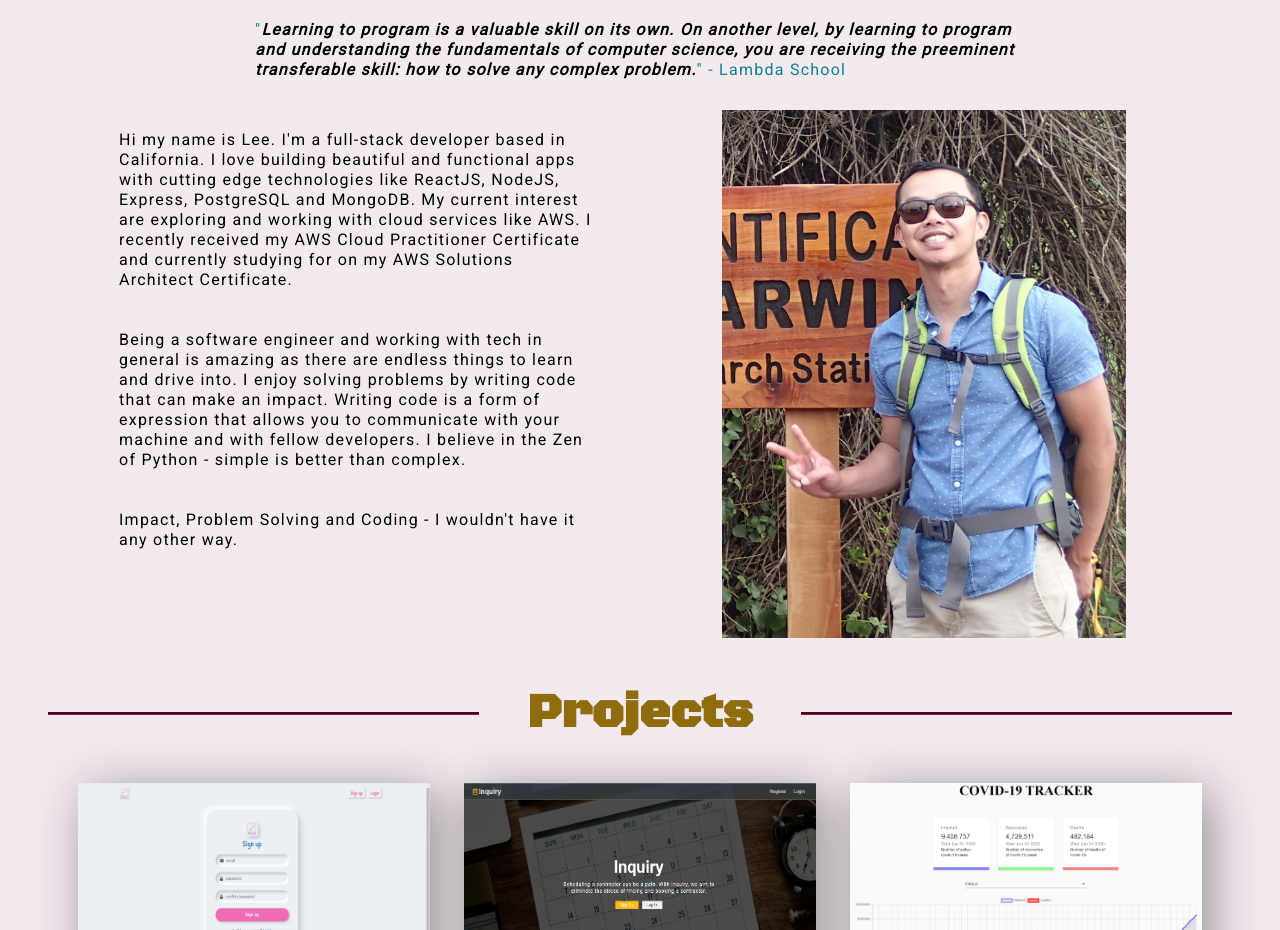
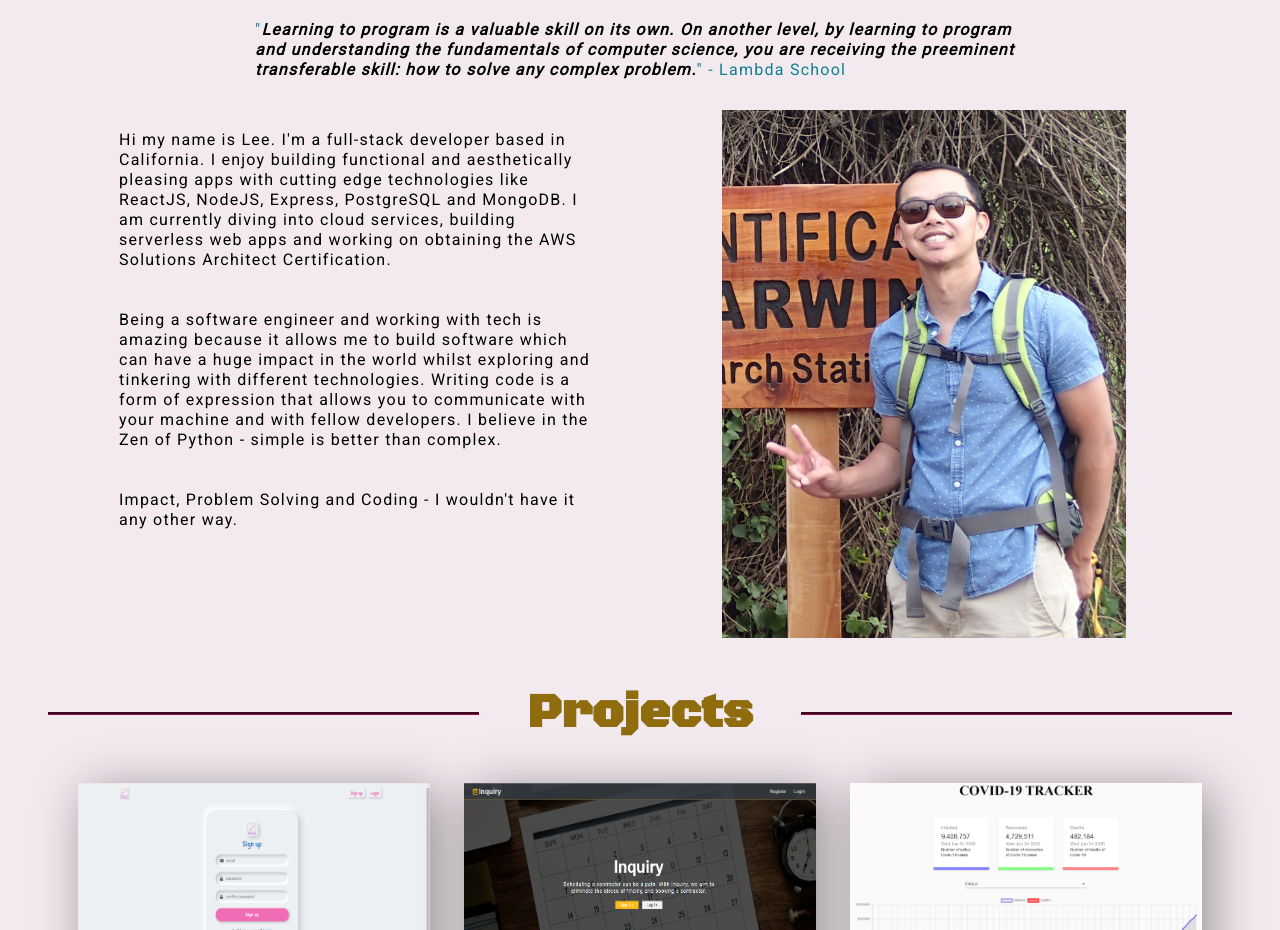
Before and after one commit to LeeTann/leetann-portfolio, a React (Create React App) app: page / in a window 1280 px wide. Shown: the part 920-1850 px from the top of the page. Built offline with nearby package versions, Linux system fonts and the light colour scheme; the HTML template or start-up script is replaced by a standard one.

Commit message:
Updated about me

```diff
--- a/src/components/about/About.js
+++ b/src/components/about/About.js
@@ -17,15 +17,14 @@ export default function About() {
                 <div className="about-section">
                     <Fade left duration="1200">
                         <div className="about-me">
-                            <p>Hi my name is Lee. I'm a full-stack developer based in California. I love building
-                                beautiful and functional apps with cutting edge technologies like
-                                ReactJS, NodeJS, Express, PostgreSQL and MongoDB. My current interest are exploring and working with
-                                cloud services like AWS. I recently received my AWS Cloud Practitioner Certificate and currently
-                                studying for on my AWS Solutions Architect Certificate.
+                            <p>Hi my name is Lee. I'm a full-stack developer based in California. I enjoy building
+                                functional and aesthetically pleasing apps with cutting edge technologies like
+                                ReactJS, NodeJS, Express, PostgreSQL and MongoDB. I am currently diving into cloud services, building
+                                serverless web apps and working on obtaining the AWS Solutions Architect Certification.
                             </p>
                             <p>
-                                Being a software engineer and working with tech in general is amazing as there are endless things to learn
-                                and drive into. I enjoy solving problems by writing code that can make an impact.
+                                Being a software engineer and working with tech is amazing because it allows me to build software which can have
+                                a huge impact in the world whilst exploring and tinkering with different technologies.
                                 Writing code is a form of expression that allows you to communicate with your machine and with fellow developers.
                                 I believe in the Zen of Python - simple is better than complex.
                             </p>
```
